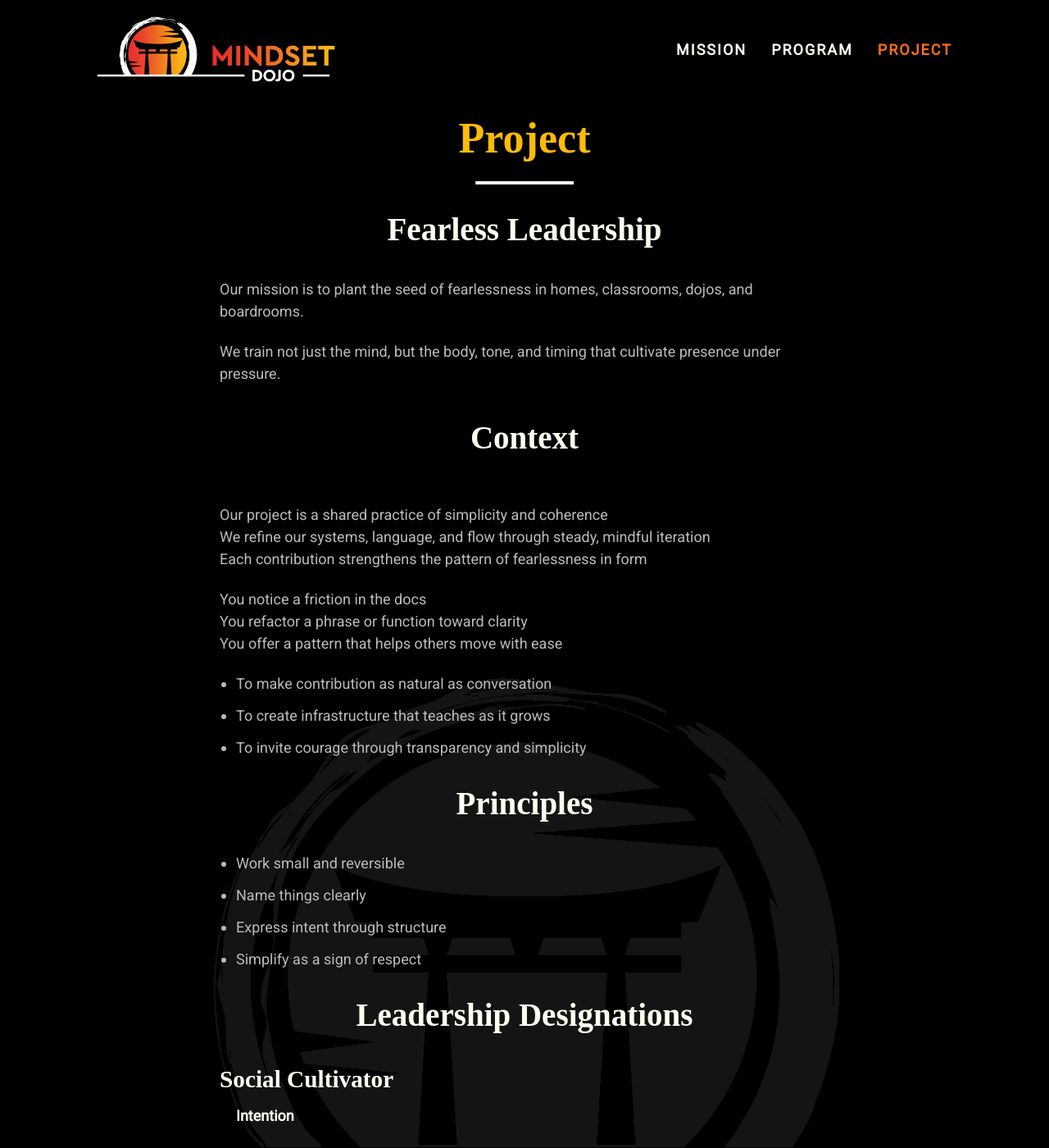
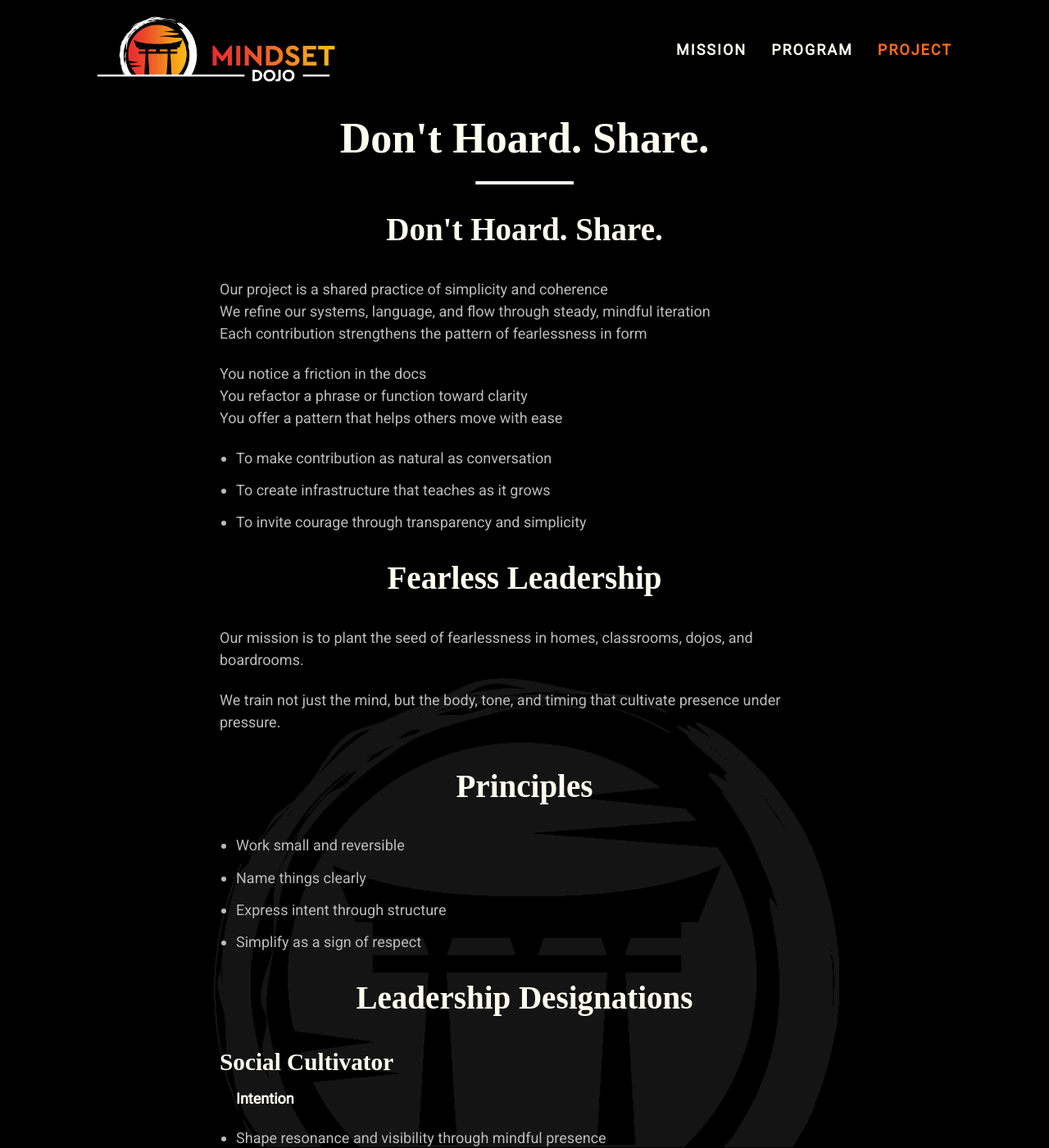
Before and after one commit to mindset-dojo/mindset-dojo.github.io, a Jekyll site: the page built from project.md, in a window 1280 px wide and 1400 px high. Shown: the whole window at 82% size. Built offline with Jekyll 4.4.1, drawn with Linux system fonts in a browser that asks for light colours; some web fonts are replaced.

Commit message:
refactor: Project revamp and distill

```diff
--- a/_data/project.yaml
+++ b/_data/project.yaml
@@ -13,6 +13,7 @@
     - "To make contribution as natural as conversation"
     - "To create infrastructure that teaches as it grows"
     - "To invite courage through transparency and simplicity"
+project_cta: "Cross the Threshold"
 principles:
   - label: "Work small and reversible"
   - label: "Name things clearly"
--- a/project.md
+++ b/project.md
@@ -1,6 +1,6 @@
 ---
 layout: default
-title: Project
+title: Don't Hoard. Share.
 h1_mark: Project
 h1_hr: true
 css_id: project
@@ -9,17 +9,8 @@
 {% assign program = site.data.program %}
 
 <section>
-  <h2>{{ program.rally }}</h2>
+  <h2>{{ project.mantra }}</h2>
   <br>
-  {% for item in program.mission %}
-  <p>{{ item }}</p>
-  {% endfor %}
-</section>
-
-<section>
-  <h2>Context</h2>
-  <br>
-  <p><em>{{ project.context.pullquote }}</em></p>
   <p>
     {{ project.context.intro_lines | join: '<br>' }}
   </p>
@@ -31,6 +22,14 @@
       <li>{{ item }}</li>
     {% endfor %}
   </ul>
+</section>
+
+<section>
+  <h2>{{ program.rally }}</h2>
+  <br>
+  {% for item in program.mission %}
+  <p>{{ item }}</p>
+  {% endfor %}
 </section>
 
 <section>
```
